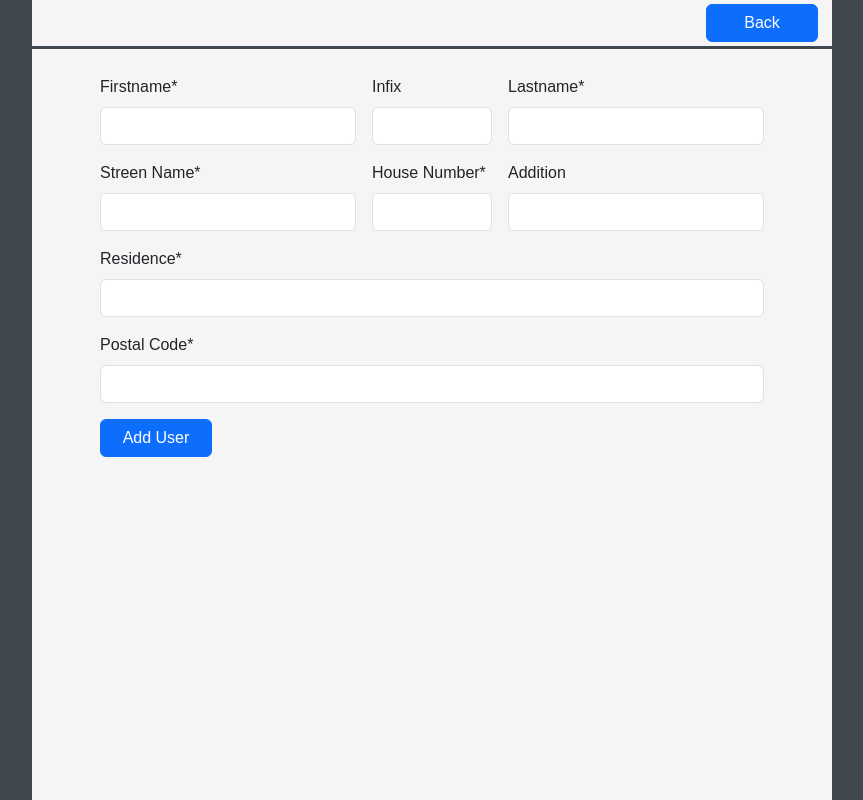
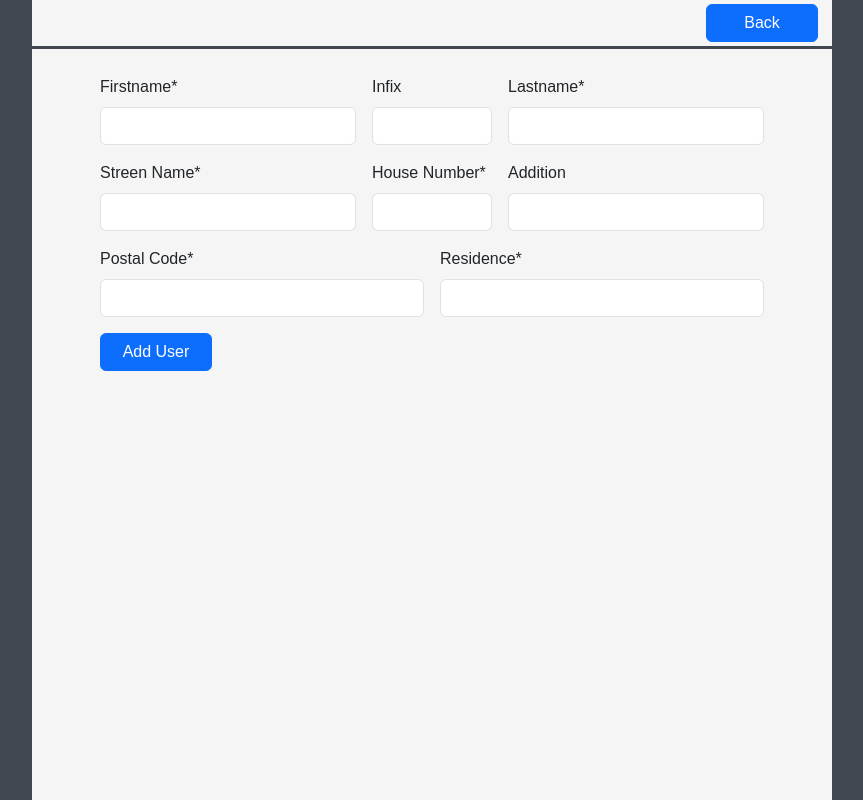
Before and after one commit to Pixelcaft/Angular-CRUD, an Angular app: page /add-user in a window 1280 px wide. Shown: the whole page, without its empty margins (208-1071 px from the left). Built offline with nearby package versions, Linux system fonts and the light colour scheme.

Commit message:
required form

```diff
--- a/src/app/classes/user.class.ts
+++ b/src/app/classes/user.class.ts
@@ -20,4 +20,24 @@ export class User {
         this.residence = obj.residence;
         this.postalcode = obj.postalcode;
     }
+
+    public get fullName(): string {
+        if (this.infix) {
+            return `${this.firstname} ${this.infix} ${this.lastname}`
+        } else {
+            return `${this.firstname} ${this.lastname}`
+        }
+    }
+
+    public get addressLine(): string {
+        if (this.addition) {
+            return `${this.streetname} ${this.housenumber} ${this.addition}`
+        } else {
+            return `${this.streetname} ${this.housenumber}`
+        }
+    }
+
+    public get location(): string {
+        return `${this.postalcode} ${this.residence}`
+    }
 }
--- a/src/app/components/button/button.component.ts
+++ b/src/app/components/button/button.component.ts
@@ -1,4 +1,3 @@
-import { outputAst } from '@angular/compiler';
 import { Component, Input, Output, EventEmitter } from '@angular/core';
 
 @Component({
--- a/src/app/components/form/form.component.html
+++ b/src/app/components/form/form.component.html
@@ -1,7 +1,7 @@
   <form class="row g-3">
     <div class="col-md-4">
       <label for="firstname" class="form-label">Firstname*</label>
-      <input type="text" class="form-control" id="firstname" name="firstname" [(ngModel)]="user.firstname"/>
+      <input type="text" class="form-control" id="firstname" name="firstname" [(ngModel)]="user.firstname" required/>
     </div>
     <div class="col-md-2">
       <label for="infix" class="form-label">Infix</label>
@@ -9,27 +9,27 @@
     </div>
     <div class="col-md-4">
       <label for="lastname" class="form-label">Lastname*</label>
-      <input type="text" class="form-control" id="lastname" name="lastname"  [(ngModel)]="user.lastname"/>
+      <input type="text" class="form-control" id="lastname" name="lastname"  [(ngModel)]="user.lastname" required/>
     </div>
     <div class="col-md-4">
       <label for="streetname" class="form-label">Streen Name*</label>
-      <input type="text" class="form-control" id="streetname" name="streetname" [(ngModel)]="user.streetname"/>
+      <input type="text" class="form-control" id="streetname" name="streetname" [(ngModel)]="user.streetname" required/>
     </div>
     <div class="col-md-2">
       <label for="housenumber" class="form-label">House Number*</label>
-      <input type="number" class="form-control" id="housenumber" name="housenumber" [(ngModel)]="user.housenumber"/>
+      <input type="number" class="form-control" id="housenumber" name="housenumber" [(ngModel)]="user.housenumber" required/>
     </div>
     <div class="col-md-4">
       <label for="addition" class="form-label">Addition</label>
       <input type="text" class="form-control" id="addition" name="addition" [(ngModel)]="user.addition"/>
     </div>
-    <div class="col-10">
+    <div class="col-md-5">
+      <label for="postalcode" class="form-label">Postal Code*</label>
+      <input type="text" class="form-control" id="postalcode" name="postalcode" [(ngModel)]="user.postalcode" minlength="6" maxlength="7" required/>
+    </div>
+    <div class="col-md-5">
       <label for="residence" class="form-label">Residence*</label>
-      <input type="text" class="form-control" id="residence" name="residence" [(ngModel)]="user.residence"/>
-    </div>
-    <div class="col-10">
-      <label for="postalcode" class="form-label">Postal Code*</label>
-      <input type="text" class="form-control" id="postalcode" name="postalcode" [(ngModel)]="user.postalcode"/>
+      <input type="text" class="form-control" id="residence" name="residence" [(ngModel)]="user.residence" required/>
     </div>
     <div class="col-10">
         <app-button
--- a/src/app/components/form/form.component.scss
+++ b/src/app/components/form/form.component.scss
@@ -2,3 +2,7 @@
     justify-content: center;
     margin-top: 10px;
 }
+
+input.ng-touched.ng-invalid {
+    border: 1px solid red;
+}
--- a/src/app/components/form/form.component.ts
+++ b/src/app/components/form/form.component.ts
@@ -12,6 +12,7 @@ export class FormComponent {
   public buttonText: string = 'Add User';
   private isUpdateMode: boolean = false;
   public user!: User;
+
 
   constructor(
     private localStorageService: LocalstorageService,
--- a/src/app/components/user-info/user-info.component.html
+++ b/src/app/components/user-info/user-info.component.html
@@ -1,9 +1,8 @@
-    <div class="d-flex align-items-center flex-column">
-        <h1>User Info</h1>
-
-        <p class="lh-sm fs-5">
-            {{ userDetails.firstname}} {{userDetails.infix}} {{userDetails.lastname}}<br>
-             {{userDetails.streetname}} {{userDetails.housenumber}} {{userDetails.addition}} <br>
-             {{userDetails.postalcode}} {{userDetails.residence}}
-        </p>
-    </div>
+<div class="d-flex align-items-center flex-column">
+  <h1>User Info</h1>
+  <p class="lh-sm fs-5">
+    {{ user.fullName }}<br />
+    {{ user.addressLine }}<br />
+    {{ user.location }}
+  </p>
+</div>
--- a/src/app/components/user-info/user-info.component.ts
+++ b/src/app/components/user-info/user-info.component.ts
@@ -1,24 +1,29 @@
 import { Component, OnInit } from '@angular/core';
 import { ActivatedRoute } from '@angular/router';
+import { User } from 'src/app/classes/user.class';
 import { LocalstorageService } from 'src/app/services/localstorage.service';
 
 @Component({
   selector: 'app-user-info',
   templateUrl: './user-info.component.html',
-  styleUrls: ['./user-info.component.scss']
+  styleUrls: ['./user-info.component.scss'],
 })
 export class UserInfoComponent implements OnInit {
-  private userId?: number;
-  public userDetails: any;
+  public user!: User;
 
-  constructor(private route: ActivatedRoute, private localStorageService: LocalstorageService ) {}
+  constructor(
+    private route: ActivatedRoute,
+    private localStorageService: LocalstorageService
+  ) {}
 
   ngOnInit(): void {
-    this.route.params.subscribe(params => {
-      this.userId = +params['id'];
+    this.route.params.subscribe((params) => {
+      const id = params['id'];
+      const userDetails = this.localStorageService.getUserDataById(id);
 
-      this.userDetails = this.localStorageService.getUserDataById(this.userId);
-    })
+      if (userDetails) {
+        this.user = new User(userDetails);
+      }
+    });
   }
-
 }
```
